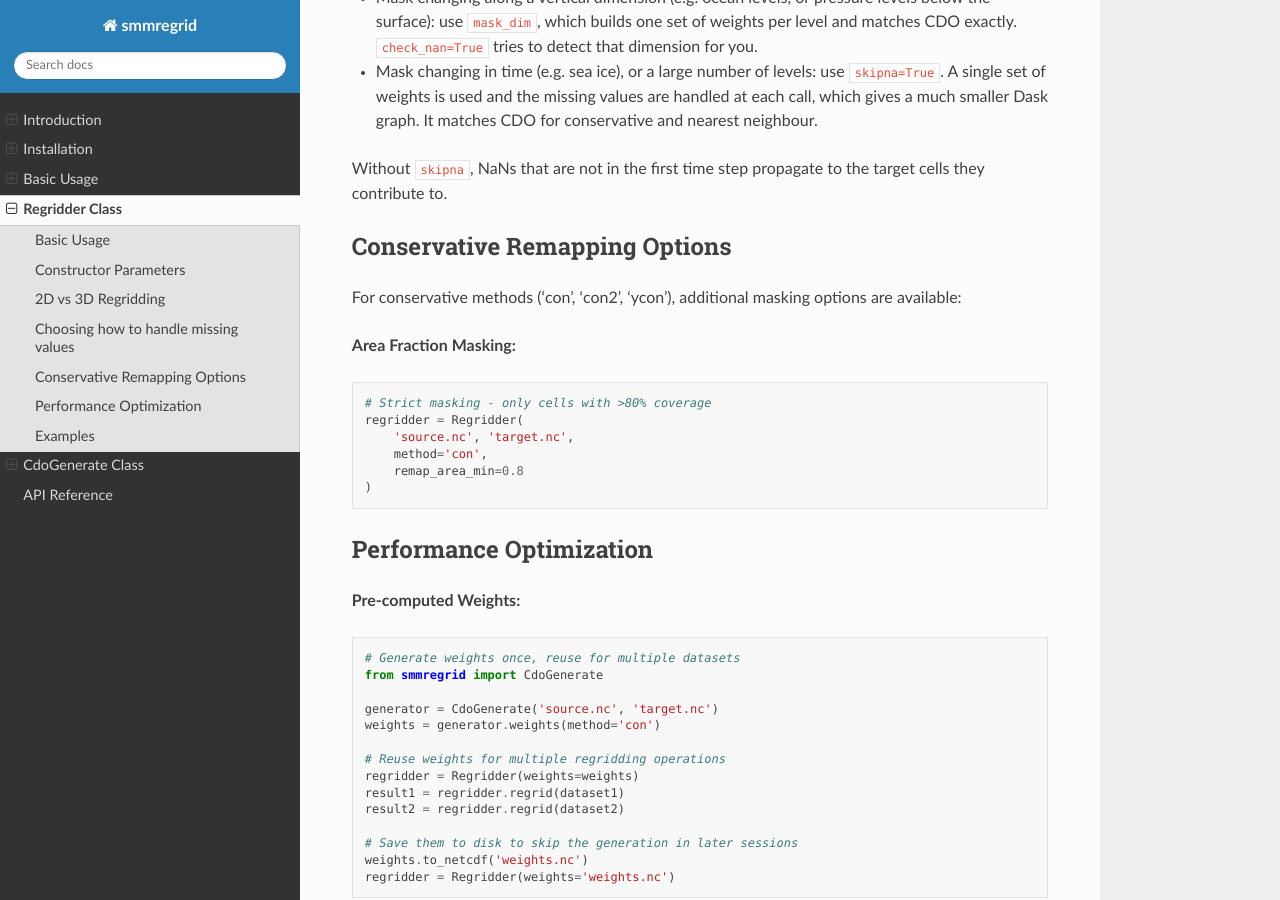
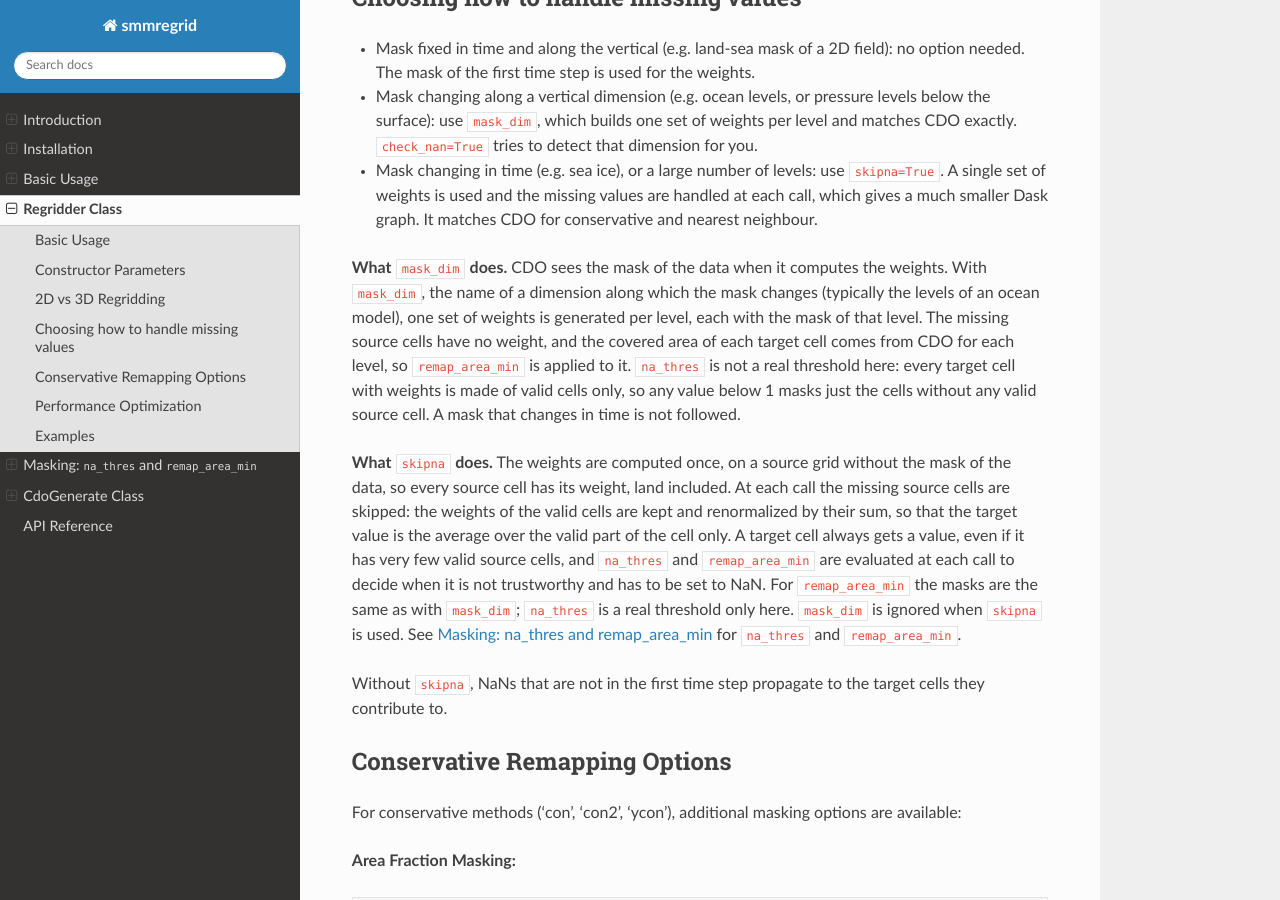
Before and after one commit to jhardenberg/smmregrid, a Sphinx documentation site: the page built from docs/sphinx/source/regridder.rst, in a window 1280 px wide and 900 px high, scrolled down 4846 px. Built offline with Sphinx 7.4.7 and the Read the Docs theme 3.1.0, drawn with Linux system fonts in a browser that asks for light colours; some of the changed text lies outside the part shown.

Commit message:
Move the na_thres and remap_area_min masks to helper functions, document them
mask_na_thres and mask_area_min in weights.py are used by tensordot and by
mask_tensordot; the remap_area_min mask lives only in tensordot. New concepts
page with one figure, mask_dim and skipna explained in regridder.rst, and tests
showing that na_thres = 1 - remap_area_min is equivalent for con with fracarea.

Co-Authored-By: Claude Sonnet 5.5 <noreply@anthropic.com>

```diff
--- a/docs/sphinx/source/index.rst
+++ b/docs/sphinx/source/index.rst
@@ -13,5 +13,6 @@ Welcome to smmregrid's documentation!
    installation
    usage
    regridder
+   concepts
    cdogenerate
    api
--- a/docs/sphinx/source/regridder.rst
+++ b/docs/sphinx/source/regridder.rst
@@ -110,7 +110,8 @@ Constructor Parameters
   Grid cells with area fraction below this threshold are masked as NaN. Range: 0.0-1.0.
   It has no effect on non-conservative methods. The area fraction is the part of the target cell covered
   by valid (non-NaN) source points, as in CDO: with ``skipna=True`` it is computed at each call from the
-  valid source points, so that the result is the same with and without ``skipna``.
+  valid source points, so that the result is the same with and without ``skipna``. With the default ``fracarea`` normalization it is the same check as ``na_thres = 1 - remap_area_min``,
+  which also works for the other methods: see :doc:`concepts`.
 
 * **transpose** (*bool*, default: True): If True, transposes the output of 3D regridding (with ``mask_dim``)
   so that the mask dimension appears just before the spatial coordinates, e.g. ``(time, lev, lat, lon)``
@@ -139,9 +140,11 @@ Constructor Parameters
   so the source grid is expected to be 2D: if it has a mask dimension with more than one level, a warning is logged and only the first level is used.
 
 * **na_thres** (*float* or *str*, default: "auto"): Maximum fraction of missing weights before a target cell
-  is set to NaN (with ``skipna``) or masked (without ``skipna``, in the destination mask computed from the weights).
+  is set to NaN (with ``skipna``) or masked (without ``skipna``, in the destination mask computed from the weights, where only
+  ``1.0`` makes a difference: see :doc:`concepts`).
   Range: 0.0-1.0. "auto" gives 0.5 without ``skipna``; with ``skipna`` it gives 1e-6 for 'bil' and 'bic'
   (NaN as soon as a neighbour is missing, as CDO) and 1.0 for the other methods.
+  See :doc:`concepts` for the difference with ``remap_area_min``.
 
 **CDO Configuration:**
 
@@ -223,6 +226,21 @@ Choosing how to handle missing values
 * Mask changing in time (e.g. sea ice), or a large number of levels: use ``skipna=True``. A single set of weights
   is used and the missing values are handled at each call, which gives a much smaller Dask graph.
   It matches CDO for conservative and nearest neighbour.
+
+**What** ``mask_dim`` **does.** CDO sees the mask of the data when it computes the weights. With ``mask_dim``, the name of a
+dimension along which the mask changes (typically the levels of an ocean model), one set of weights is generated per level,
+each with the mask of that level. The missing source cells have no weight, and the covered area of each target cell comes
+from CDO for each level, so ``remap_area_min`` is applied to it. ``na_thres`` is not a real threshold here: every target cell
+with weights is made of valid cells only, so any value below 1 masks just the cells without any valid source cell. A mask
+that changes in time is not followed.
+
+**What** ``skipna`` **does.** The weights are computed once, on a source grid without the mask of the data, so every source cell
+has its weight, land included. At each call the missing source cells are skipped: the weights of the valid cells are kept and
+renormalized by their sum, so that the target value is the average over the valid part of the cell only. A target cell always
+gets a value, even if it has very few valid source cells, and ``na_thres`` and ``remap_area_min`` are evaluated at each call to
+decide when it is not trustworthy and has to be set to NaN. For ``remap_area_min`` the masks are the same as with ``mask_dim``;
+``na_thres`` is a real threshold only here.
+``mask_dim`` is ignored when ``skipna`` is used. See :doc:`concepts` for ``na_thres`` and ``remap_area_min``.
 
 Without ``skipna``, NaNs that are not in the first time step propagate to the target cells they contribute to.
 
```
Also changed, not shown: CHANGELOG.md (+1 -1 lines), docs/sphinx/source/concepts.rst (added, +121 -0 lines), docs/sphinx/source/_static/masking_thresholds.png (added), 3 other files.
